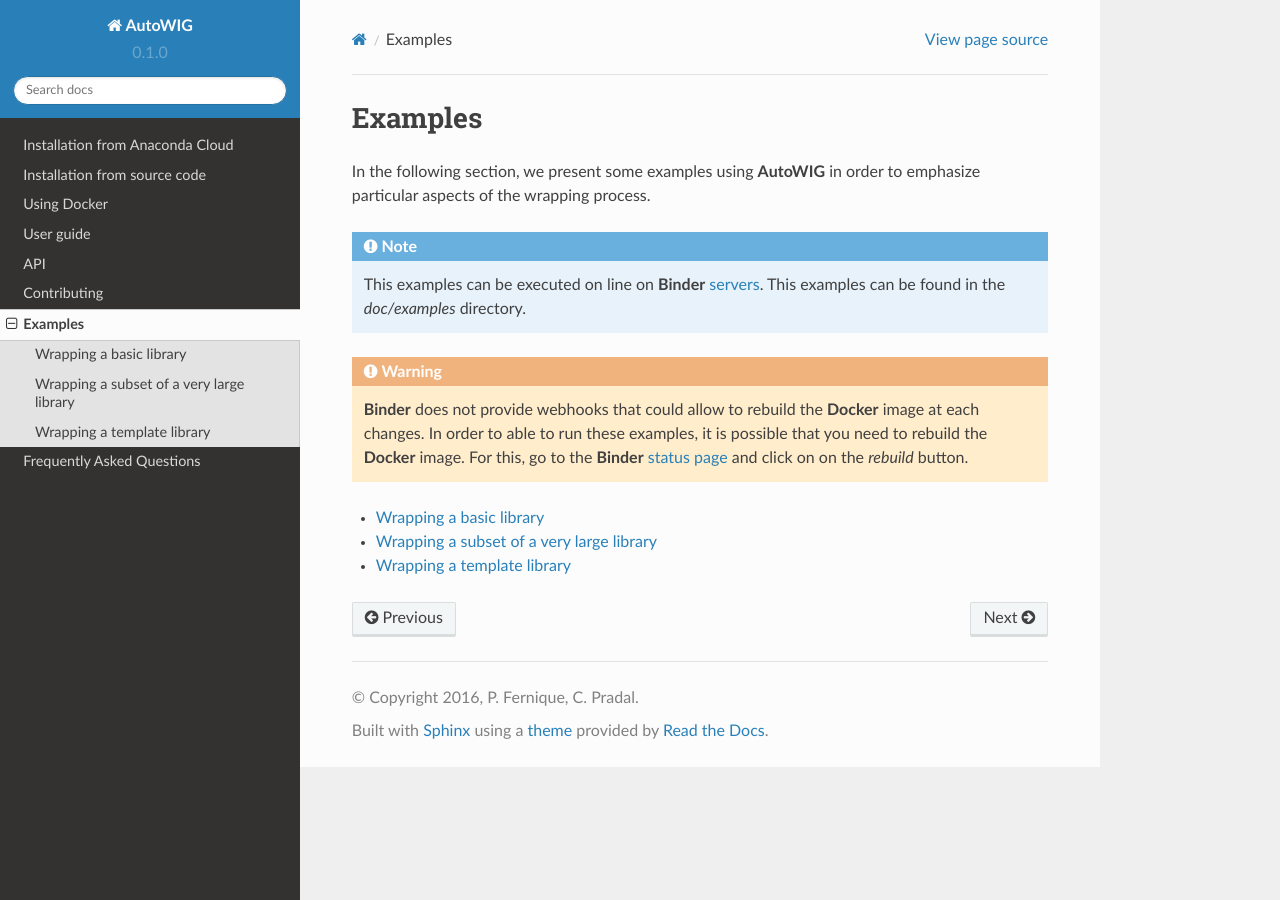
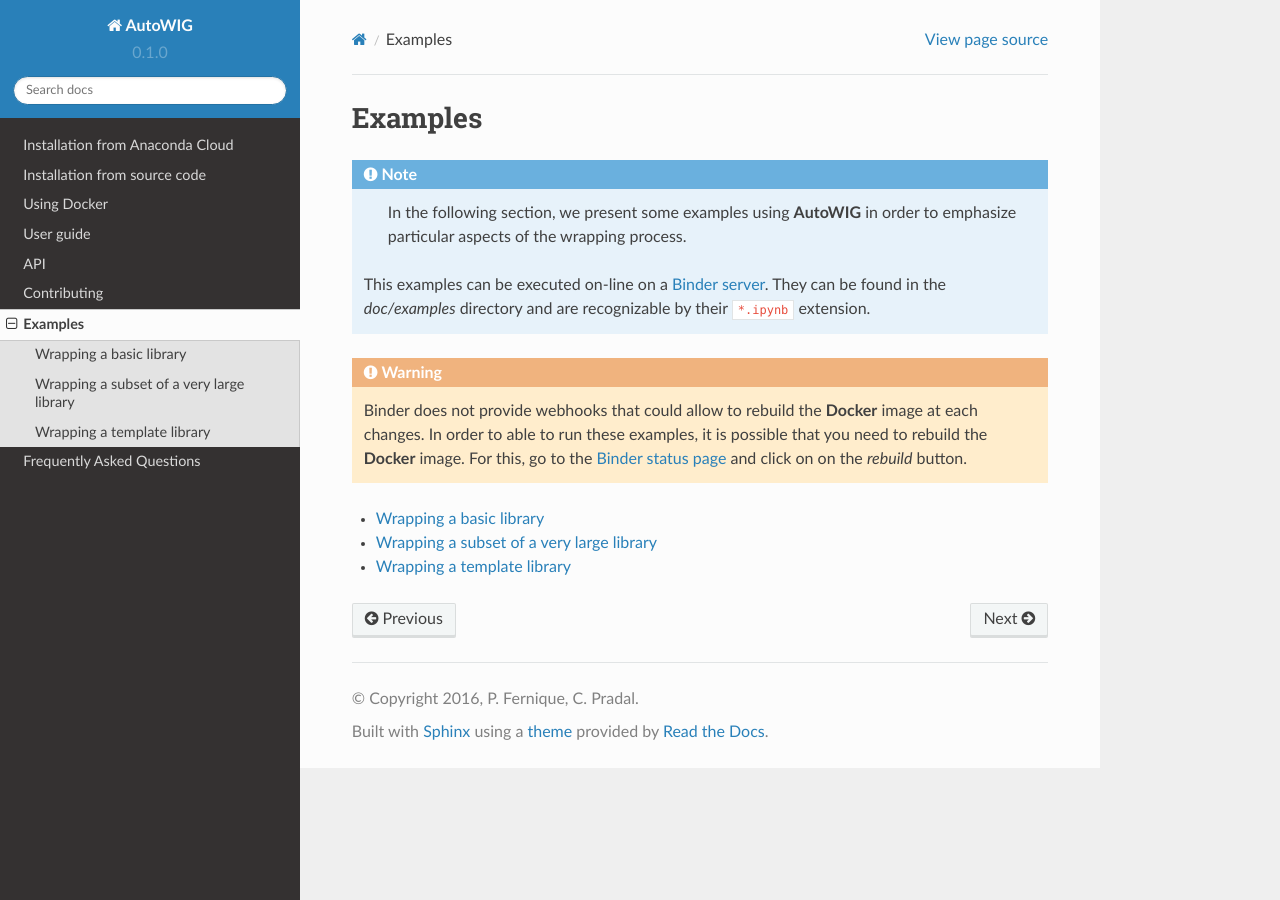
Before and after one commit to StatisKit/AutoWIG, a Sphinx documentation site: the page built from doc/examples/index.rst, in a window 1280 px wide. Built offline with Sphinx 7.4.7 and the Read the Docs theme 2.0.0, drawn with Linux system fonts in a browser that asks for light colours.

Commit message:
Update index.rst

```diff
--- a/doc/examples/index.rst
+++ b/doc/examples/index.rst
@@ -1,18 +1,17 @@
 Examples
 ========
 
-In the following section, we present some examples using **AutoWIG** in order to emphasize particular aspects of the wrapping process.
-
 .. note::
 
-  This examples can be executed on line on **Binder** `servers <http://mybinder.org/repo/statiskit/autowig>`_.
-  This examples can be found in the `doc/examples` directory.
+   In the following section, we present some examples using **AutoWIG** in order to emphasize particular aspects of the wrapping process.
+  This examples can be executed on-line on a `Binder server <http://mybinder.org/repo/statiskit/autowig>`_.
+  They can be found in the `doc/examples` directory and are recognizable by their :code:`*.ipynb` extension.
 
 .. warning::
 
-  **Binder** does not provide webhooks that could allow to rebuild the **Docker** image at each changes.
+  Binder does not provide webhooks that could allow to rebuild the **Docker** image at each changes.
   In order to able to run these examples, it is possible that you need to rebuild the **Docker** image.
-  For this, go to the **Binder** `status page <http://mybinder.org/status/statiskit/autowig>`_ and click on on the `rebuild` button.
+  For this, go to the `Binder status page <http://mybinder.org/status/statiskit/autowig>`_ and click on on the `rebuild` button.
 
 .. toctree::
   :maxdepth: 2
```
